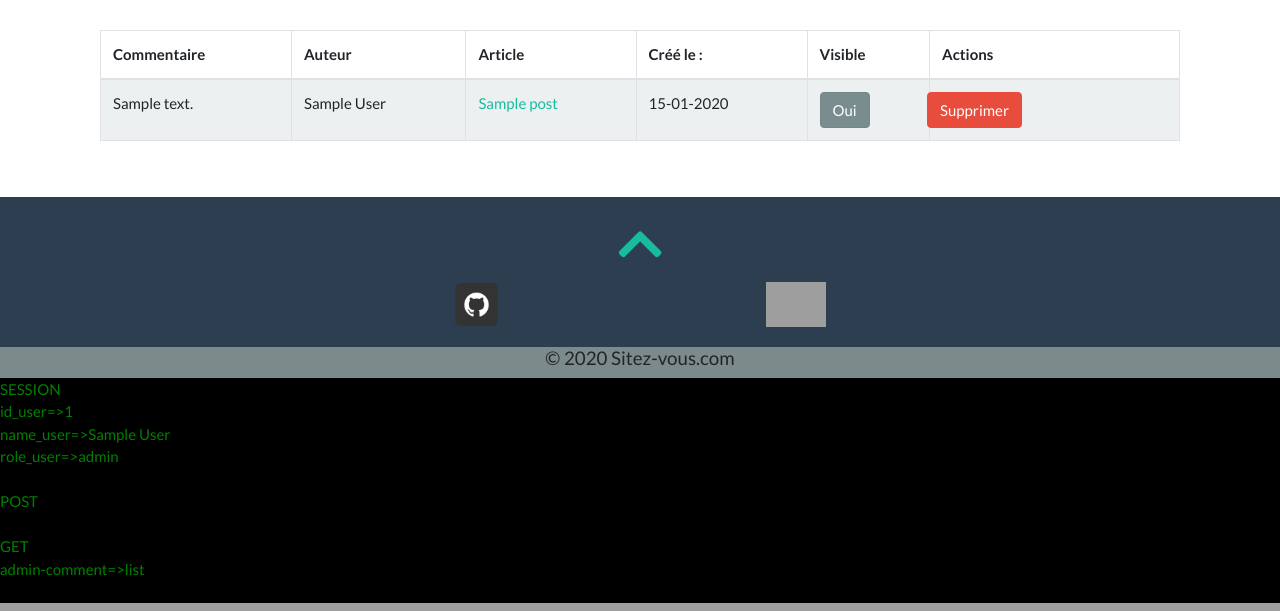
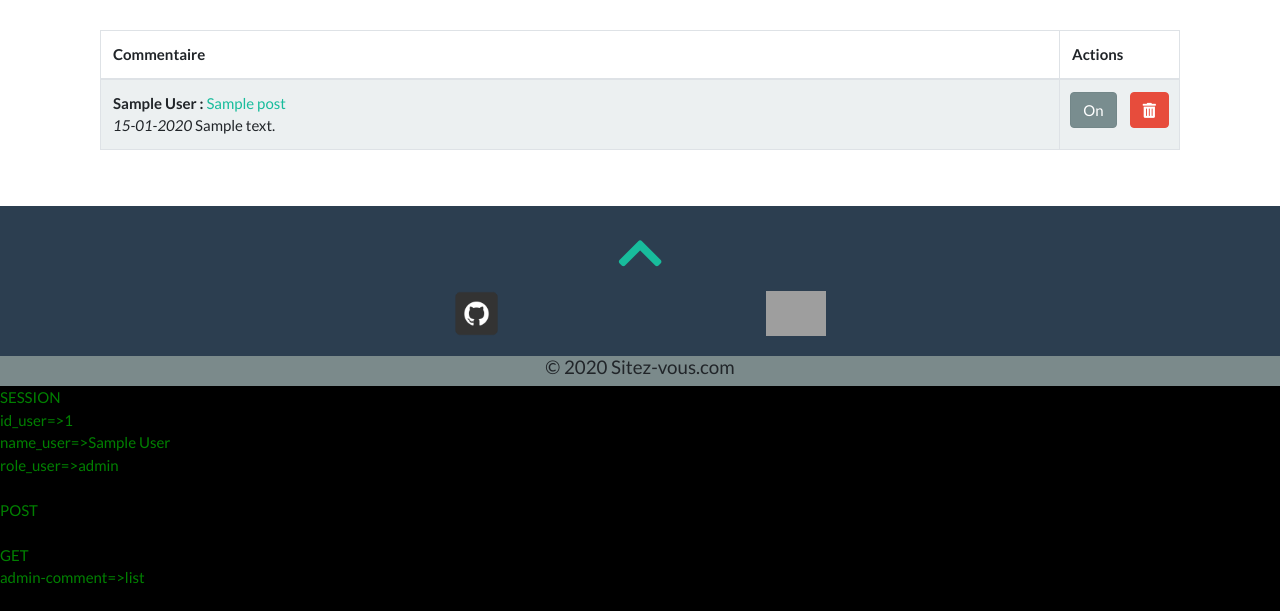
Before and after one commit to LFZDavid/OCR_P5, a PHP site: page /app/public/index.php?admin-comment=list in a window 1280 px wide. Shown: the part 650-1261 px from the top of the page. Run offline with PHP 8.4, Linux system fonts and the light colour scheme; the visitor is signed in with stand-in values (Sample User, id 1); tables that the repository leaves empty hold one stand-in row (values such as "Sample post"); some libraries are stand-ins or nearby versions; grey boxes are pictures that could not be loaded.

Commit message:
layout admin-comment

```diff
--- a/app/templates/admin/comment/index.html.twig
+++ b/app/templates/admin/comment/index.html.twig
@@ -22,40 +22,37 @@
             <thead>
                 <tr>
                     <th>Commentaire</th>
-                    <th>Auteur</th>
-                    <th>Article</th>
-                    <th>Créé le :</th>
-                    <th>Visible</th>
                     <th>Actions</th>
                 </tr>
             </thead>
             <tbody>
                 {% for comment in comments %}
                 <tr>
-                    <td>{{comment.content}}</td>
-                    <td>{{comment.author_name}}</td>
                     <td>
+                        <strong>
+                            {{comment.author_name}} : </strong>
                         <a href="index.php?post={{comment.id_post}}" target="_blank">
                             {{comment.post_title}}
                         </a>
+                        <br>
+                        <em>{{comment.created_at|date('d-m-Y')}}</em>
+                        {{comment.content}}
                     </td>
-                    <td>{{comment.created_at|date('d-m-Y')}}</td>
-                    <td>
+                    <td width="120">
+                        <div class="row admin-comm-btns">
                             <form action="index.php?admin-comment=toggle" method="POST">
                                 <input type="hidden" name="id_comment" value="{{comment.id}}">
                                 <div class="btn-group-toggle" data-toggle="buttons">
                                     <input type="submit" class="btn btn-secondary
-                                {% if comment.active %} active" value="Oui" {% else %} " value=" Non" {% endif %}>
+                                        {% if comment.active %} active" value="On" {% else %} " value=" Off" {% endif
+                                        %}>
                                 </div>
                             </form>
-                    </td>
-                    <td width="250">
-                        <div class="row">
                             <form action="index.php?admin-comment=delete&amp;id_comment={{comment.id}}" method="POST"
                                 onclick="return confirm('Êtes-vous sûre ?')">
                                 <input type="hidden" name="_method" value="DELETE">
                                 <button class="btn btn-danger">
-                                    <span class="glyphicon glyphicon-remove">Supprimer</span>
+                                    <i class="fas fa-trash-alt"></i>
                                 </button>
                             </form>
                         </div>
--- a/app/views/css/styles.css
+++ b/app/views/css/styles.css
@@ -149,3 +149,8 @@
     flex-direction: row;
     justify-content: center;
 }
+.admin-comm-btns{
+    display:flex;
+    flex-direction:row;
+    justify-content: space-evenly;
+}
```
Lines whose indentation alone changed are shown as unchanged.
